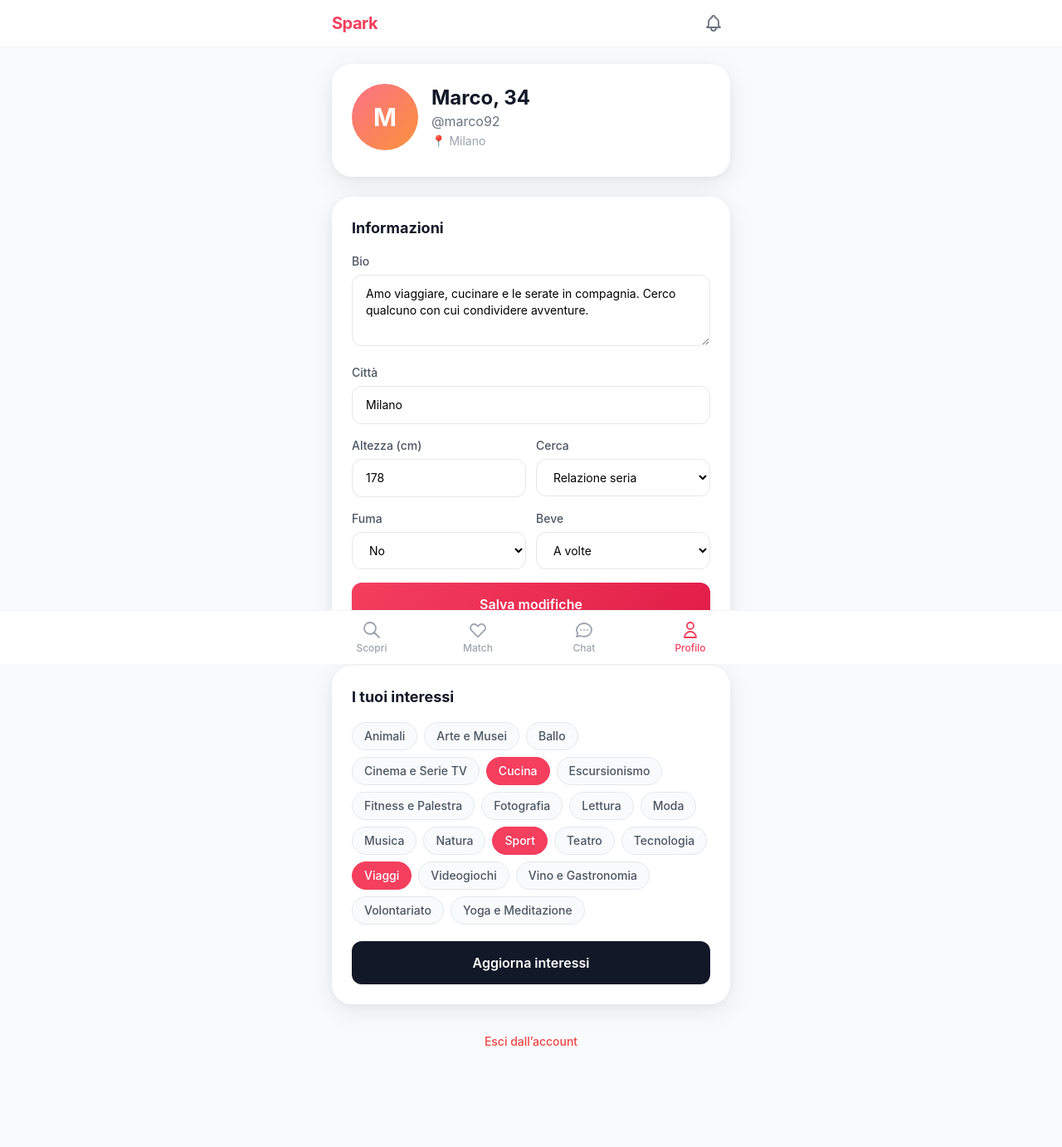
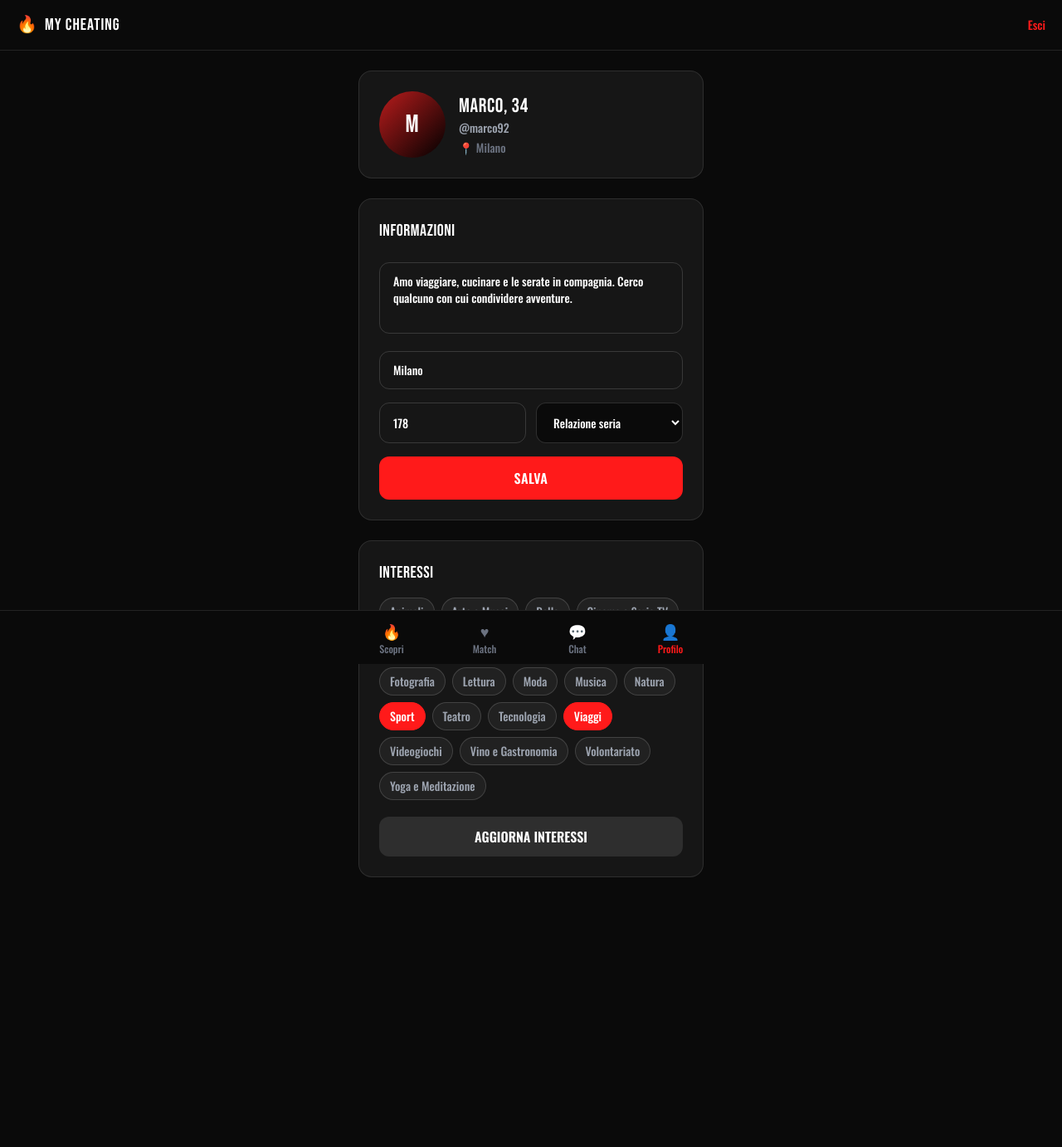
Before and after one commit to LesathX/spark-dating, a FastAPI app: page /profile in a window 1280 px wide. Shown: the whole page at 83% size. After the commit the page ends 1057 px from the top, so only its background shows below. Run offline with FastAPI, Linux system fonts and the light colour scheme; a user stored in the database is signed in; data comes from the database, SQL or seed files in the repository; some libraries are stand-ins or nearby versions.

Commit message:
Update profile.html

```diff
--- a/templates/profile.html
+++ b/templates/profile.html
@@ -1,94 +1,107 @@
-{% extends "base.html" %}
-{% block title %}Il tuo profilo - Spark{% endblock %}
+<!DOCTYPE html>
+<html lang="it">
+<head>
+    <meta charset="UTF-8">
+    <meta name="viewport" content="width=device-width, initial-scale=1.0">
+    <title>Profilo – MyCheating</title>
+    <link href="https://fonts.googleapis.com/css2?family=Oswald:wght@500;600;700&family=Bebas+Neue&display=swap" rel="stylesheet">
+    <script src="https://cdn.tailwindcss.com"></script>
+    <style>
+        body { background-color: #0a0a0a; font-family: 'Oswald', sans-serif; }
+        .font-hot { font-family: 'Bebas Neue', sans-serif; letter-spacing: 1px; }
+        .text-red-pure { color: #ff1a1a; }
+        input:focus, select:focus, textarea:focus { border-color: #ff1a1a !important; outline: none; }
+    </style>
+</head>
+<body class="text-white min-h-screen pb-24">
 
-{% block content %}
-<div class="bg-white rounded-3xl card-shadow p-6 mb-6">
-    <div class="flex items-center gap-4 mb-2">
-        <div class="w-20 h-20 rounded-full bg-gradient-to-br from-spark-400 to-orange-400 flex items-center justify-center text-white text-3xl font-bold">
+    <!-- Top bar -->
+    <div class="flex items-center justify-between px-5 py-4 border-b border-white/10">
+        <div class="font-hot text-xl tracking-wider flex items-center gap-2">
+            <span class="text-red-pure">🔥</span> MY CHEATING
+        </div>
+        <a href="/logout" class="text-sm text-red-pure">Esci</a>
+    </div>
+
+    <div class="max-w-md mx-auto px-4 py-6">
+
+        <!-- Header profilo -->
+        <div class="bg-white/5 border border-white/10 rounded-2xl p-6 mb-6 flex items-center gap-4">
+            <div class="w-20 h-20 rounded-full bg-gradient-to-br from-red-700 to-black flex items-center justify-center text-3xl font-hot">
                 {{ user.nome[0] | upper }}
             </div>
             <div>
-            <div class="text-2xl font-bold text-gray-900">{{ user.nome }}, {{ user.eta }}</div>
-            <div class="text-gray-500">@{{ user.username }}</div>
-            {% if user.citta %}<div class="text-sm text-gray-400 mt-0.5">📍 {{ user.citta }}</div>{% endif %}
-        </div>
+                <div class="font-hot text-2xl tracking-wide">{{ user.nome }}, {{ user.eta }}</div>
+                <div class="text-gray-400 text-sm">@{{ user.username }}</div>
+                {% if user.citta %}<div class="text-gray-500 text-sm mt-1">📍 {{ user.citta }}</div>{% endif %}
             </div>
         </div>
 
-<form method="post" action="/profile/update" class="bg-white rounded-3xl card-shadow p-6 mb-6 space-y-4">
-    <h2 class="font-bold text-gray-900 text-lg">Informazioni</h2>
+        <!-- Form modifica -->
+        <form method="post" action="/profile/update" class="bg-white/5 border border-white/10 rounded-2xl p-6 mb-6 space-y-4">
+            <h2 class="font-hot text-xl tracking-wide mb-2">INFORMAZIONI</h2>
 
-    <div>
-        <label class="block text-sm font-medium text-gray-600 mb-1.5">Bio</label>
-        <textarea name="bio" rows="3" class="w-full border border-gray-200 rounded-xl px-4 py-3 text-sm outline-none focus:ring-2 focus:ring-spark-400">{{ user.bio or '' }}</textarea>
-    </div>
-    <div>
-        <label class="block text-sm font-medium text-gray-600 mb-1.5">Città</label>
-        <input type="text" name="citta" value="{{ user.citta or '' }}" class="w-full border border-gray-200 rounded-xl px-4 py-3 text-sm outline-none focus:ring-2 focus:ring-spark-400">
-    </div>
+            <textarea name="bio" rows="3" placeholder="Bio"
+                      class="w-full bg-transparent border border-white/15 text-white placeholder-gray-500 rounded-xl px-4 py-3 text-sm resize-none">{{ user.bio or '' }}</textarea>
+
+            <input type="text" name="citta" value="{{ user.citta or '' }}" placeholder="Città"
+                   class="w-full bg-transparent border border-white/15 text-white placeholder-gray-500 rounded-xl px-4 py-3 text-sm">
+
             <div class="grid grid-cols-2 gap-3">
-        <div>
-            <label class="block text-sm font-medium text-gray-600 mb-1.5">Altezza (cm)</label>
-            <input type="number" name="altezza" value="{{ user.altezza or '' }}" class="w-full border border-gray-200 rounded-xl px-4 py-3 text-sm outline-none focus:ring-2 focus:ring-spark-400">
-        </div>
-        <div>
-            <label class="block text-sm font-medium text-gray-600 mb-1.5">Cerca</label>
-            <select name="cerca" class="w-full border border-gray-200 rounded-xl px-4 py-3 text-sm outline-none focus:ring-2 focus:ring-spark-400 bg-white">
-                <option value="">-</option>
+                <input type="number" name="altezza" value="{{ user.altezza or '' }}" placeholder="Altezza (cm)"
+                       class="w-full bg-transparent border border-white/15 text-white placeholder-gray-500 rounded-xl px-4 py-3 text-sm">
+                <select name="cerca" class="w-full bg-[#0a0a0a] border border-white/15 text-white rounded-xl px-4 py-3 text-sm">
+                    <option value="">Cosa cerchi</option>
                     <option value="relazione seria" {% if user.cerca == 'relazione seria' %}selected{% endif %}>Relazione seria</option>
                     <option value="casual" {% if user.cerca == 'casual' %}selected{% endif %}>Casual</option>
                     <option value="amicizia" {% if user.cerca == 'amicizia' %}selected{% endif %}>Amicizia</option>
                     <option value="altro" {% if user.cerca == 'altro' %}selected{% endif %}>Altro</option>
                 </select>
             </div>
-    </div>
-    <div class="grid grid-cols-2 gap-3">
-        <div>
-            <label class="block text-sm font-medium text-gray-600 mb-1.5">Fuma</label>
-            <select name="fuma" class="w-full border border-gray-200 rounded-xl px-4 py-3 text-sm outline-none bg-white">
-                <option value="">-</option>
-                <option value="si" {% if user.fuma == 'si' %}selected{% endif %}>Sì</option>
-                <option value="no" {% if user.fuma == 'no' %}selected{% endif %}>No</option>
-                <option value="a volte" {% if user.fuma == 'a volte' %}selected{% endif %}>A volte</option>
-            </select>
-        </div>
-        <div>
-            <label class="block text-sm font-medium text-gray-600 mb-1.5">Beve</label>
-            <select name="beve" class="w-full border border-gray-200 rounded-xl px-4 py-3 text-sm outline-none bg-white">
-                <option value="">-</option>
-                <option value="si" {% if user.beve == 'si' %}selected{% endif %}>Sì</option>
-                <option value="no" {% if user.beve == 'no' %}selected{% endif %}>No</option>
-                <option value="a volte" {% if user.beve == 'a volte' %}selected{% endif %}>A volte</option>
-            </select>
-        </div>
-    </div>
 
-    <button type="submit" class="w-full btn-primary text-white font-semibold py-3.5 rounded-xl shadow-md">
-        Salva modifiche
+            <button type="submit" class="w-full bg-[#ff1a1a] text-white font-semibold py-3.5 rounded-xl tracking-wide">
+                SALVA
             </button>
         </form>
 
-<form method="post" action="/profile/interessi" class="bg-white rounded-3xl card-shadow p-6 mb-6">
-    <h2 class="font-bold text-gray-900 text-lg mb-4">I tuoi interessi</h2>
+        <!-- Interessi -->
+        <form method="post" action="/profile/interessi" class="bg-white/5 border border-white/10 rounded-2xl p-6 mb-6">
+            <h2 class="font-hot text-xl tracking-wide mb-4">INTERESSI</h2>
             <div class="flex flex-wrap gap-2 mb-5">
                 {% for i in all_interests %}
                 <label class="cursor-pointer">
                     <input type="checkbox" name="interessi" value="{{ i.id }}" class="peer sr-only"
                            {% if i.nome in interessi %}checked{% endif %}>
-            <span class="inline-block px-3.5 py-1.5 rounded-full text-sm font-medium border transition
-                         peer-checked:bg-spark-500 peer-checked:text-white peer-checked:border-spark-500
-                         bg-gray-50 text-gray-600 border-gray-200 hover:border-spark-300">
+                    <span class="inline-block px-3 py-1.5 rounded-full text-sm border transition
+                                 peer-checked:bg-[#ff1a1a] peer-checked:text-white peer-checked:border-[#ff1a1a]
+                                 bg-white/5 text-gray-400 border-white/15">
                         {{ i.nome }}
                     </span>
                 </label>
                 {% endfor %}
             </div>
-    <button type="submit" class="w-full bg-gray-900 text-white font-semibold py-3.5 rounded-xl">
-        Aggiorna interessi
+            <button type="submit" class="w-full bg-white/10 text-white font-semibold py-3 rounded-xl">
+                AGGIORNA INTERESSI
             </button>
         </form>
+    </div>
 
-<div class="text-center pt-2">
-    <a href="/logout" class="text-red-500 text-sm font-medium hover:underline">Esci dall’account</a>
+    <!-- Bottom nav -->
+    <nav class="fixed bottom-0 left-0 right-0 bg-[#0a0a0a] border-t border-white/10">
+        <div class="max-w-md mx-auto grid grid-cols-4 h-16 text-xs">
+            <a href="/discover" class="flex flex-col items-center justify-center text-gray-500">
+                <span class="text-lg">🔥</span> Scopri
+            </a>
+            <a href="/matches" class="flex flex-col items-center justify-center text-gray-500">
+                <span class="text-lg">♥</span> Match
+            </a>
+            <a href="/notifications" class="flex flex-col items-center justify-center text-gray-500">
+                <span class="text-lg">💬</span> Chat
+            </a>
+            <a href="/profile" class="flex flex-col items-center justify-center text-red-pure">
+                <span class="text-lg">👤</span> Profilo
+            </a>
         </div>
-{% endblock %}
+    </nav>
+</body>
+</html>
```
Lines whose indentation alone changed are shown as unchanged.
